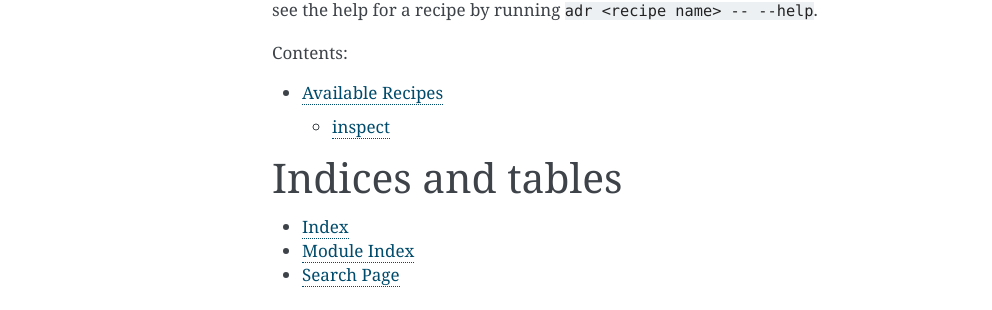
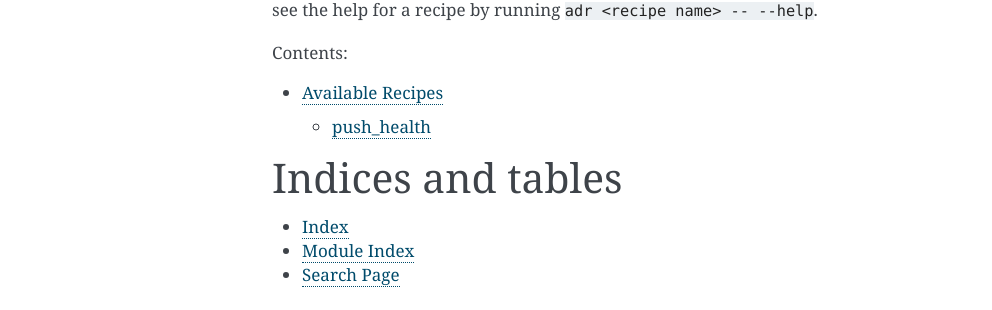
Before and after one commit to mozilla/ci-recipes, a Sphinx documentation site: the page built from docs/index.rst, in a window 1280 px wide. Shown: the part 825-1135 px from the top of the page, without its empty margins (148-1140 px from the left). Built offline with Sphinx 7.4.7, drawn with Linux system fonts in a browser that asks for light colours.

```diff
--- a/docs/recipes.rst
+++ b/docs/recipes.rst
@@ -1,8 +1,8 @@
 Available Recipes
 ==================
 
-inspect
--------
+push_health
+-----------
 
-.. automodule:: adr.recipes.inspect
+.. automodule:: recipes.push_health
     :no-undoc-members:
```
Also changed, not shown: 2 other files.
